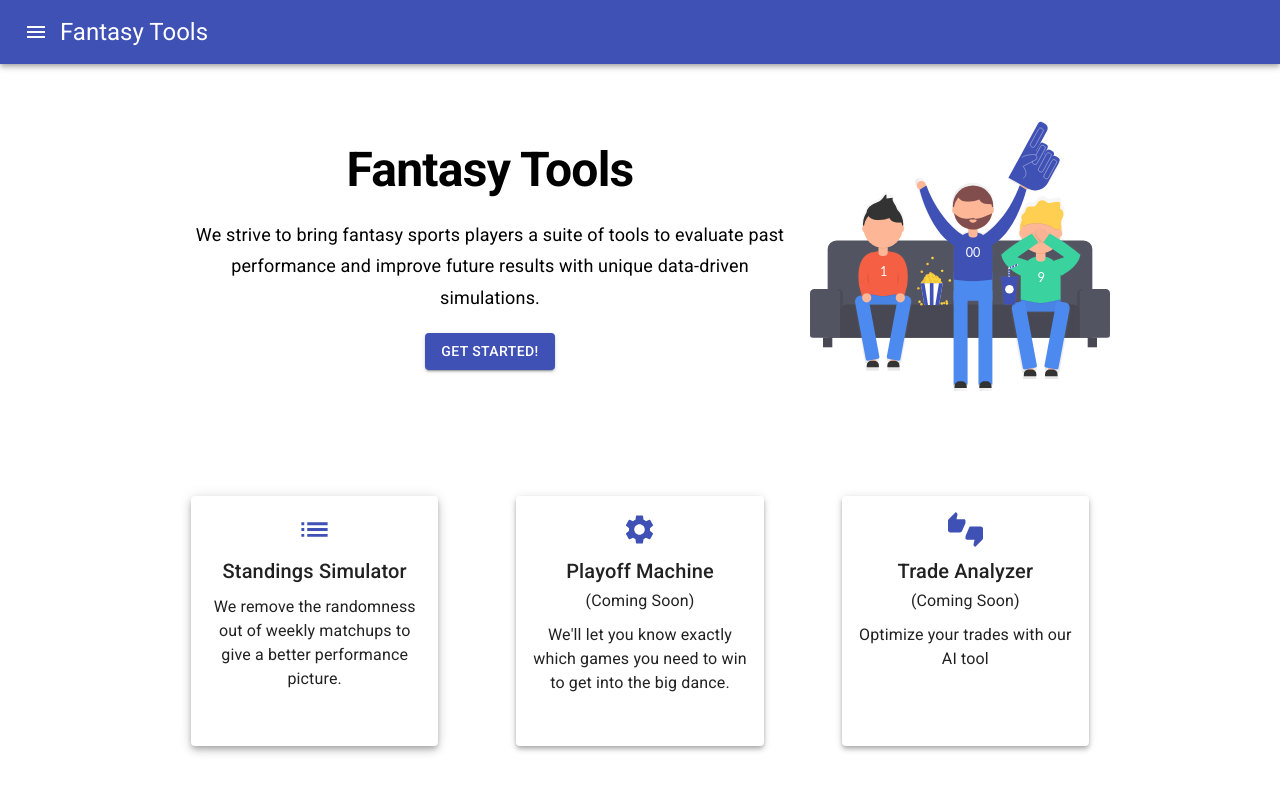
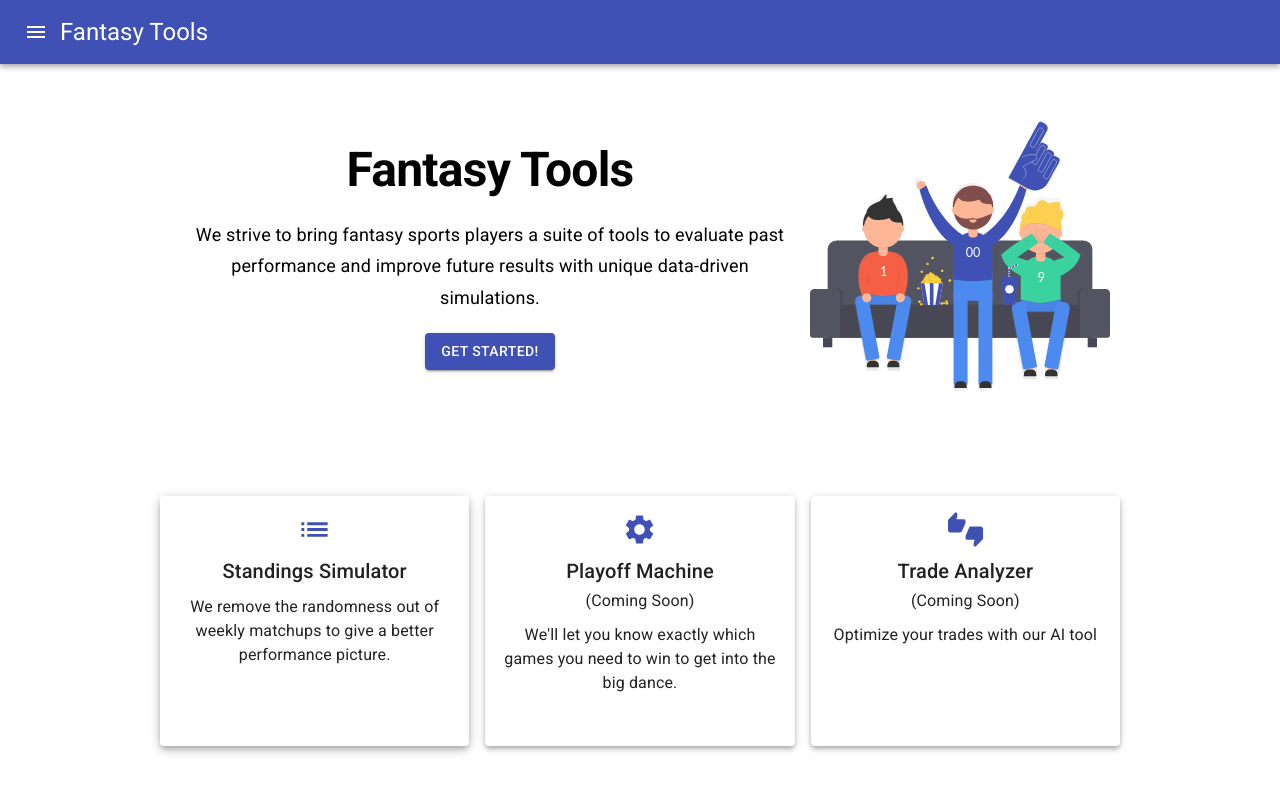
Before and after one commit to JakePartusch/fantasy-tools, a React (Create React App) app: page / in a window 1280 px wide. Shown: the top 800 px of the page. Built offline with nearby package versions, Linux system fonts and the light colour scheme; the HTML template or start-up script is replaced by a standard one; what @3846masa/axios-cookiejar-support would draw is missing.

Commit message:
fixed reduced width issue

```diff
--- a/src/pages/home/Home.js
+++ b/src/pages/home/Home.js
@@ -65,12 +65,12 @@ const Home = () => {
         <img css={{ maxWidth: '300px' }} alt="Football fans on coach" src={FansImg} />
       </header>
       <section css={{ maxWidth: 960, margin: '3rem auto 0 auto' }}>
-        <Grid container spacing={2}>
-          <Grid item md={4} xs={12}>
+        <Grid container spacing={2} justify={'center'}>
+          <Grid item md={4} xs={10}>
             <Button
               className="rankings-simulator-btn"
               fullWidth={true}
-              css={{ textTransform: 'none', padding: 0, maxWidth: '80%' }}
+              css={{ textTransform: 'none', padding: 0 }}
               onClick={() => history.push('/standings')}
             >
               <Card css={{ minHeight: 250, width: '100%' }} elevation={5}>
@@ -87,12 +87,8 @@ const Home = () => {
               </Card>
             </Button>
           </Grid>
-          <Grid item md={4} xs={12}>
-            <Button
-              disabled={true}
-              fullWidth={true}
-              css={{ textTransform: 'none', padding: 0, maxWidth: '80%' }}
-            >
+          <Grid item md={4} xs={10}>
+            <Button disabled={true} fullWidth={true} css={{ textTransform: 'none', padding: 0 }}>
               <Card css={{ minHeight: 250, width: '100%' }} elevation={4}>
                 <CardContent>
                   <GearIcon color="primary" fontSize="large" />
@@ -115,12 +111,8 @@ const Home = () => {
               </Card>
             </Button>
           </Grid>
-          <Grid item md={4} xs={12}>
-            <Button
-              disabled={true}
-              fullWidth={true}
-              css={{ textTransform: 'none', padding: 0, maxWidth: '80%' }}
-            >
+          <Grid item md={4} xs={10}>
+            <Button disabled={true} fullWidth={true} css={{ textTransform: 'none', padding: 0 }}>
               <Card css={{ minHeight: 250, width: '100%' }} elevation={4}>
                 <CardContent>
                   <ThumbsUpDownIcon color="primary" fontSize="large" />
```
